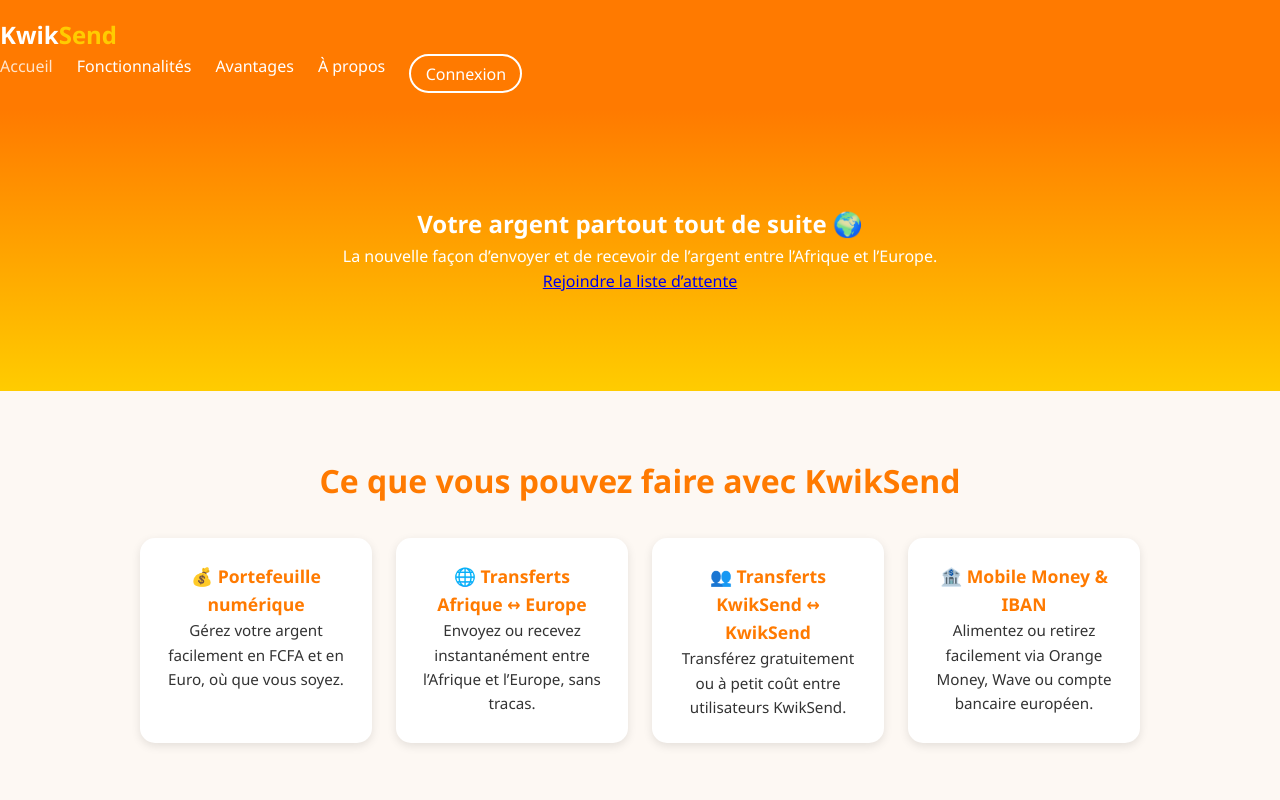
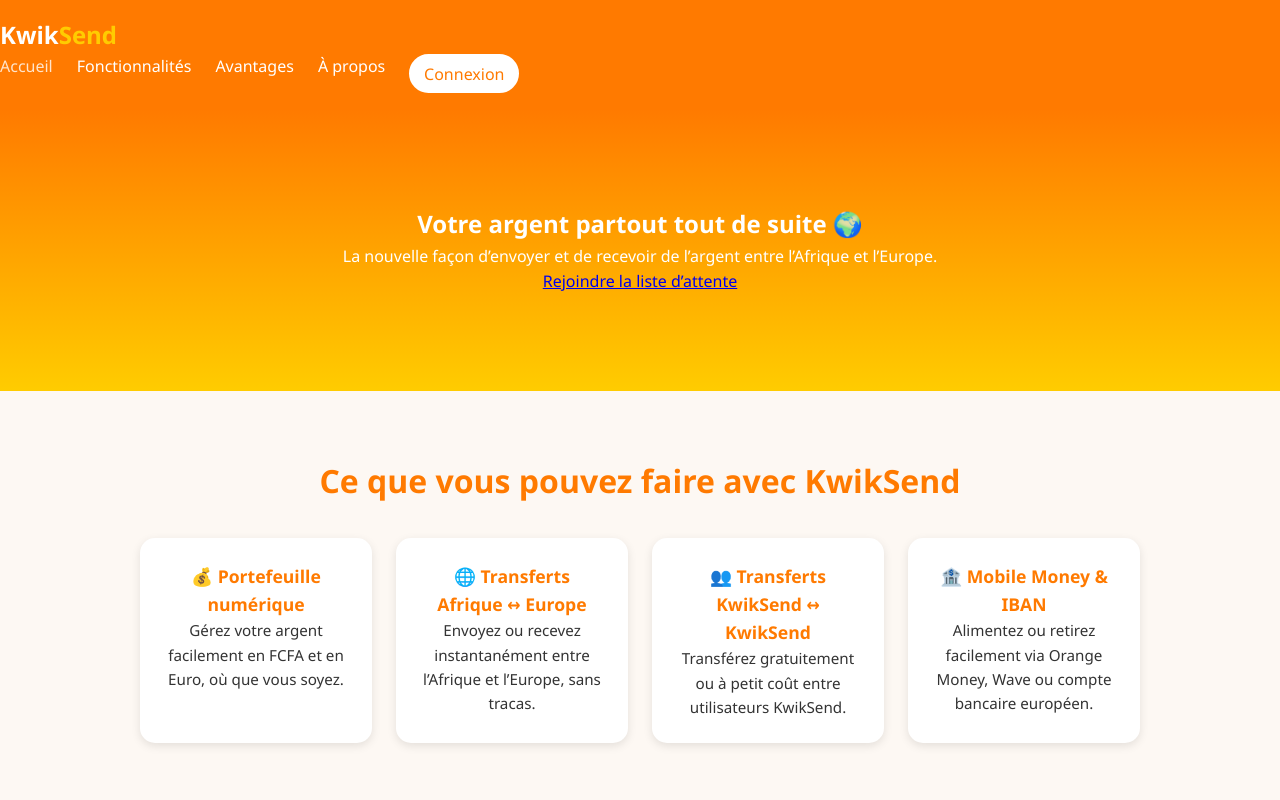
Before and after one commit to kifouliw-hash/kwiksend-site, a plain HTML site: page index.html in a window 1280 px wide. Shown: the top 800 px of the page. Drawn offline with Linux system fonts and the light colour scheme.

Commit message:
Update style.css

```diff
--- a/style.css
+++ b/style.css
@@ -273,3 +273,26 @@ footer {
     grid-template-columns: 1fr;
   }
 }
+/* 🌟 Style cartes cliquables */
+.card.clickable {
+  cursor: pointer;
+  transition: transform 0.2s ease, box-shadow 0.2s ease;
+}
+
+.card.clickable:hover {
+  transform: translateY(-5px);
+  box-shadow: 0 5px 12px rgba(0, 0, 0, 0.15);
+}
+
+/* 🟠 Bouton Connexion (au cas où il n'était pas encore ajouté correctement) */
+.cta-nav {
+  background: #ffffff;
+  color: #ff7a00 !important;
+  padding: 0.4rem 0.8rem;
+  border-radius: 20px;
+  font-weight: 600;
+  text-decoration: none;
+  display: inline-block;
+  text-align: center;
+  line-height: normal;
+}
```
